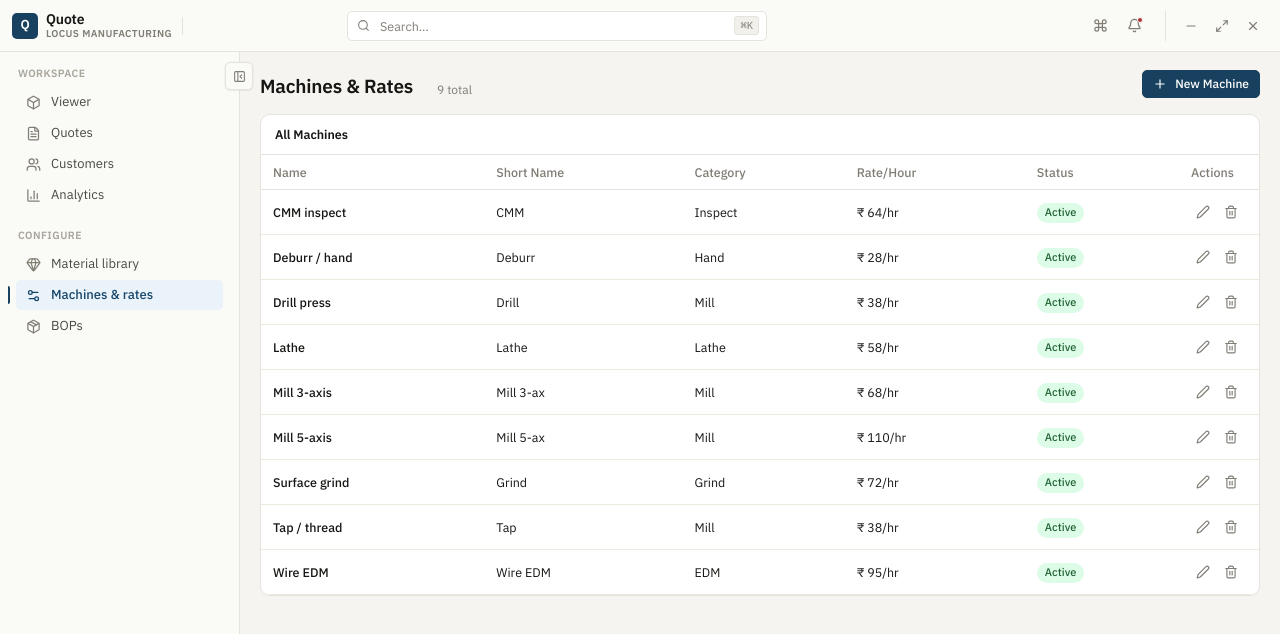
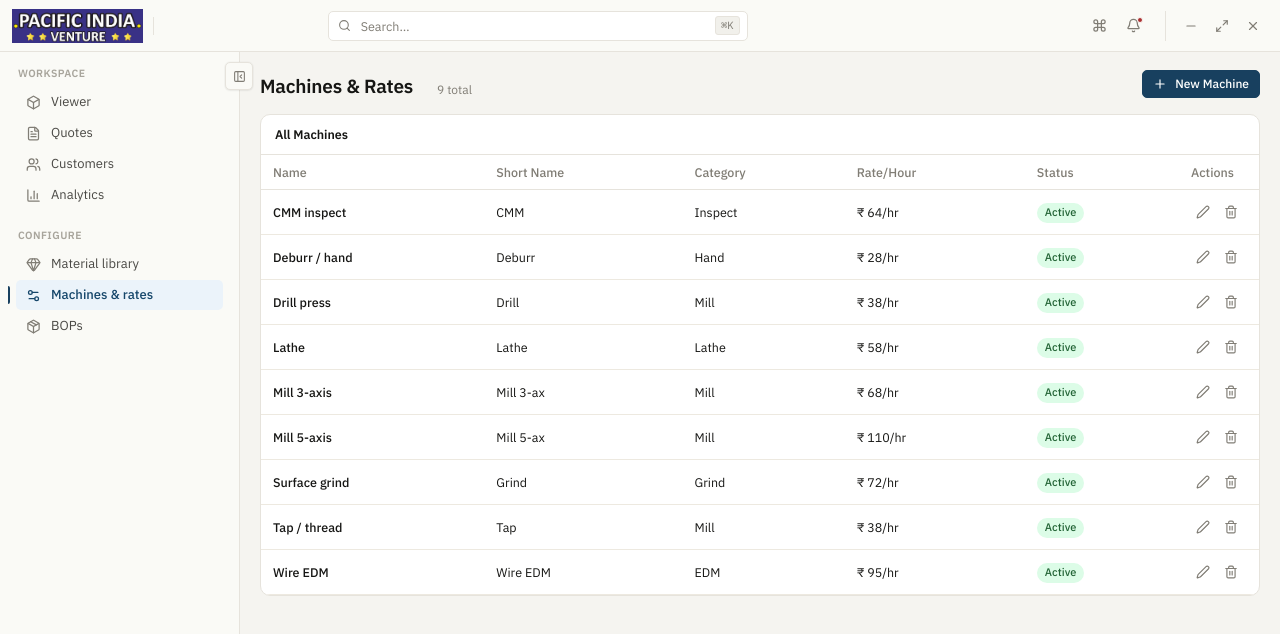
Before and after one commit to aditya-2129/quote, a React (Vite) app: page /#/machines in a window 1280 px wide. Shown: the top 634 px of the page. Built offline with nearby package versions, Linux system fonts and the light colour scheme.

Commit message:
Update branding and raw material dimensions

```diff
--- a/src/components/Header.tsx
+++ b/src/components/Header.tsx
@@ -1,6 +1,7 @@
 import { useState, useEffect } from "react";
 import { Search, Bell, Minimize2, Maximize2, Minus, X, Command } from "lucide-react";
 import { KbdOverlay } from "./KbdOverlay";
+import brandLogo from "../assets/image.png";
 
 export function Header() {
   const [shortcutsOpen, setShortcutsOpen] = useState(false);
@@ -12,7 +13,9 @@ export function Header() {
         const { getCurrentWindow } = await import("@tauri-apps/api/window");
         const maximized = await getCurrentWindow().isMaximized();
         setIsMaximized(maximized);
-      } catch { /* browser */ }
+      } catch {
+        /* browser */
+      }
     }
     check();
     window.addEventListener("resize", check);
@@ -23,7 +26,10 @@ export function Header() {
     function onKey(e: KeyboardEvent) {
       const tag = (e.target as HTMLElement)?.tagName?.toLowerCase();
       const inField = tag === "input" || tag === "textarea" || tag === "select" || (e.target as HTMLElement)?.isContentEditable;
-      if (e.key === "?" && !inField) { e.preventDefault(); setShortcutsOpen(o => !o); }
+      if (e.key === "?" && !inField) {
+        e.preventDefault();
+        setShortcutsOpen(o => !o);
+      }
     }
     document.addEventListener("keydown", onKey);
     return () => document.removeEventListener("keydown", onKey);
@@ -33,7 +39,9 @@ export function Header() {
     try {
       const { getCurrentWindow } = await import("@tauri-apps/api/window");
       await getCurrentWindow().minimize();
-    } catch { /* browser */ }
+    } catch {
+      /* browser */
+    }
   };
 
   const handleMaximize = async () => {
@@ -41,25 +49,25 @@ export function Header() {
     try {
       const { getCurrentWindow } = await import("@tauri-apps/api/window");
       await getCurrentWindow().toggleMaximize();
-    } catch { /* browser */ }
+    } catch {
+      /* browser */
+    }
   };
 
   const handleClose = async () => {
     try {
       const { getCurrentWindow } = await import("@tauri-apps/api/window");
       await getCurrentWindow().close();
-    } catch { /* browser */ }
+    } catch {
+      /* browser */
+    }
   };
 
   return (
     <>
       <header className="topbar" data-tauri-drag-region>
         <div className="hd-brand">
-          <div className="mark">Q</div>
-          <div className="hd-brand-text">
-            <div className="wordmark">Quote</div>
-            <div className="hd-eyebrow">Locus Manufacturing</div>
-          </div>
+          <img className="brand-logo" src={brandLogo} alt="Pacific India Venture" />
         </div>
 
         <div className="topbar-divider" />
@@ -81,9 +89,15 @@ export function Header() {
         </div>
 
         <div className="win-controls">
-          <button className="win-btn" onClick={handleMinimize}><Minus size={14} /></button>
-          <button className="win-btn" onClick={handleMaximize}>{isMaximized ? <Minimize2 size={14} /> : <Maximize2 size={14} />}</button>
-          <button className="win-btn close" onClick={handleClose}><X size={14} /></button>
+          <button className="win-btn" onClick={handleMinimize}>
+            <Minus size={14} />
+          </button>
+          <button className="win-btn" onClick={handleMaximize}>
+            {isMaximized ? <Minimize2 size={14} /> : <Maximize2 size={14} />}
+          </button>
+          <button className="win-btn close" onClick={handleClose}>
+            <X size={14} />
+          </button>
         </div>
       </header>
       {shortcutsOpen && <KbdOverlay onClose={() => setShortcutsOpen(false)} />}
--- a/src/components/ViewerWorkspace.tsx
+++ b/src/components/ViewerWorkspace.tsx
@@ -356,7 +356,7 @@ export function ViewerWorkspace({ cad, isImporting, onFile }: {
                     const { analysis } = bodyMeasure;
                     const fmt = (v: number) => `${v.toFixed(2)} mm`;
                     const label = analysis.kind === "cylinder"
-                      ? `Ø ${fmt(analysis.outerDiaMm)}${analysis.innerDiaMm != null ? ` · Inner Ø ${fmt(analysis.innerDiaMm)}` : ""} · Length ${fmt(analysis.lengthMm)}`
+                      ? `Ø ${fmt(analysis.outerDiaMm)} · Length ${fmt(analysis.lengthMm)}`
                       : analysis.kind === "hex"
                         ? `Hex AF ${fmt(analysis.afMm)} · Length ${fmt(analysis.lengthMm)}`
                         : `${fmt(analysis.xMm)} × ${fmt(analysis.yMm)} × ${fmt(analysis.zMm)}`;
@@ -446,7 +446,6 @@ export function ViewerWorkspace({ cad, isImporting, onFile }: {
                   <div className="kv"><span className="k">Bounding · Z</span><span className="v">{selectedStats.boundingBoxMm.z.toFixed(2)} mm</span></div>
                   {selectedShape?.kind === "cylinder" && <>
                     <div className="kv"><span className="k">Outer Ø</span><span className="v">{selectedShape.outerDiaMm.toFixed(2)} mm</span></div>
-                    {selectedShape.innerDiaMm != null && <div className="kv"><span className="k">Inner Ø</span><span className="v">{selectedShape.innerDiaMm.toFixed(2)} mm</span></div>}
                     <div className="kv"><span className="k">Length</span><span className="v">{selectedShape.lengthMm.toFixed(2)} mm</span></div>
                   </>}
                   {selectedShape?.kind === "hex" && <>
--- a/src/context/QuoteStateContext.tsx
+++ b/src/context/QuoteStateContext.tsx
@@ -240,7 +240,10 @@ export function QuoteStateProvider({ children }: { children: ReactNode }) {
         return match ? { ...entry, label: match.label, amount: match.amount } : entry;
       }));
     }
-    setSelectedId(snapshot.parts[0]?.id ?? null);
+    setSelectedId(current => {
+      if (current && snapshot.parts.some(part => part.id === current)) return current;
+      return snapshot.parts[0]?.id ?? null;
+    });
     setLastSavedAt(snapshot.records.quote.updatedAt ?? null);
     lastSavedSignatureRef.current = draftSignature(snapshot);
     if (snapshot.cadSource) {
--- a/src/db/schema/part_stock.ts
+++ b/src/db/schema/part_stock.ts
@@ -15,7 +15,7 @@ export type StockShape =
  *  plate / block  → { L, W, H }
  *  round-bar      → { D, L }
  *  square-bar     → { side, L }
- *  tube           → { OD, ID, L }
+ *  tube           → { OD, L }
  */
 export type StockDims = Record<string, number>;
 
--- a/src/styles/index.css
+++ b/src/styles/index.css
@@ -189,20 +189,14 @@ input, select, textarea {
 .hd-brand {
   display: flex;
   align-items: center;
-  gap: 8px;
   flex-shrink: 0;
 }
 .hd-brand-text { min-width: 0; line-height: 1.15; }
-.hd-eyebrow { font-size: 10px; color: var(--text-3); text-transform: uppercase; letter-spacing: 0.04em; font-weight: 600; margin-top: 1px; white-space: nowrap; }
-.topbar .mark {
-  width: 26px; height: 26px;
-  display: grid; place-items: center;
-  background: var(--accent);
-  color: var(--text-inverse);
-  border-radius: var(--radius-sm);
-  font-weight: 600;
-  font-size: 13px;
-  letter-spacing: -0.01em;
+.brand-logo {
+  display: block;
+  width: auto;
+  height: 34px;
+  max-width: 330px;
   flex-shrink: 0;
 }
 .topbar .wordmark { font-weight: 600; letter-spacing: -0.01em; font-size: 14px; white-space: nowrap; }
--- a/src/utils/cadHandoff.ts
+++ b/src/utils/cadHandoff.ts
@@ -11,7 +11,6 @@ function stockFromGeometry(geometry: import("three").BufferGeometry): Stock {
       dims: {
         D: round1(shape.outerDiaMm),
         L: round1(shape.lengthMm),
-        ID: shape.innerDiaMm != null ? round1(shape.innerDiaMm) : 0,
       },
     };
   }
--- a/src/utils/quoteCosting.ts
+++ b/src/utils/quoteCosting.ts
@@ -76,8 +76,7 @@ export function stockVolumeMm3(stock: Stock): number {
       return finite(dims.L) * finite(dims.W) * finite(dims.H);
     case "round": {
       const ro = finite(dims.D) / 2;
-      const ri = finite(dims.ID) / 2;
-      return Math.PI * (ro * ro - ri * ri) * finite(dims.L);
+      return Math.PI * ro * ro * finite(dims.L);
     }
     case "hex":
       return (Math.sqrt(3) / 2) * Math.pow(finite(dims.AF), 2) * finite(dims.L);
```
Also changed, not shown: src/pages/QuoteDetailPage.tsx (+7 -11 lines), src/assets/image.png (added).
